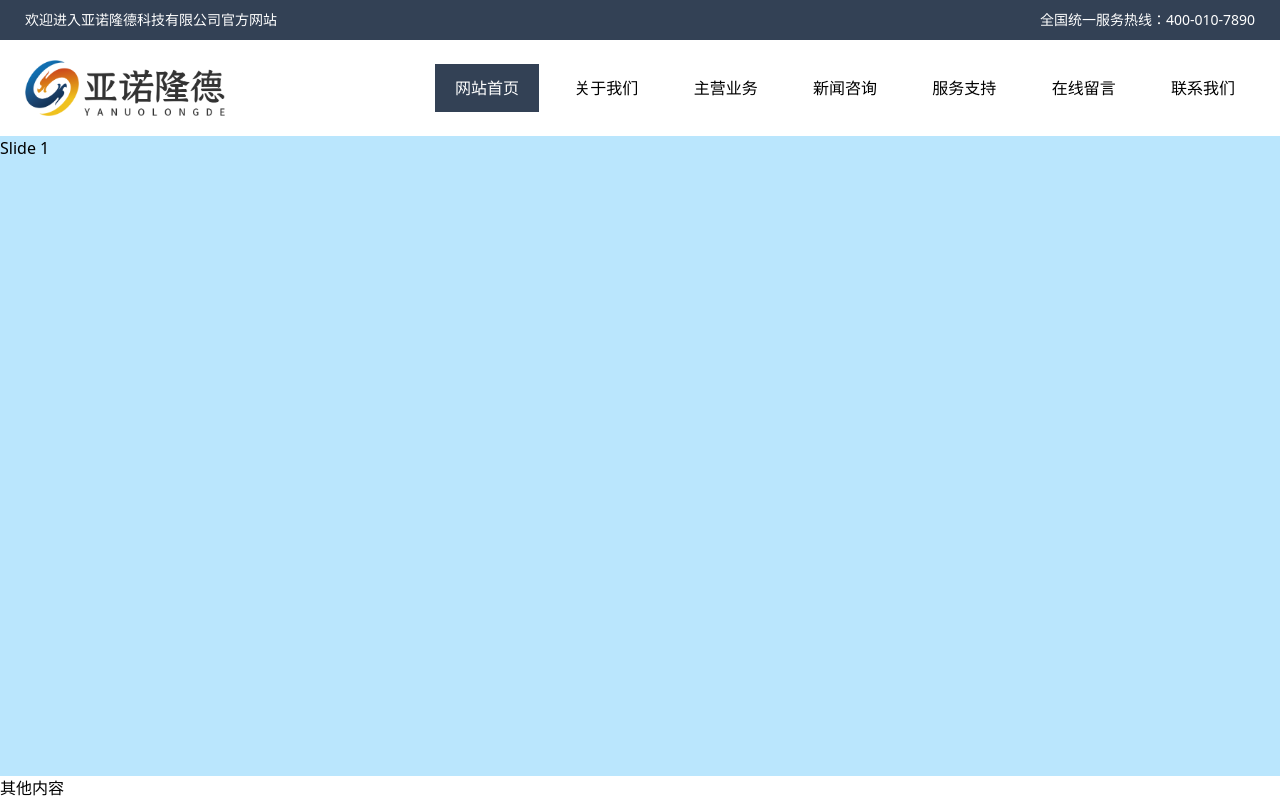
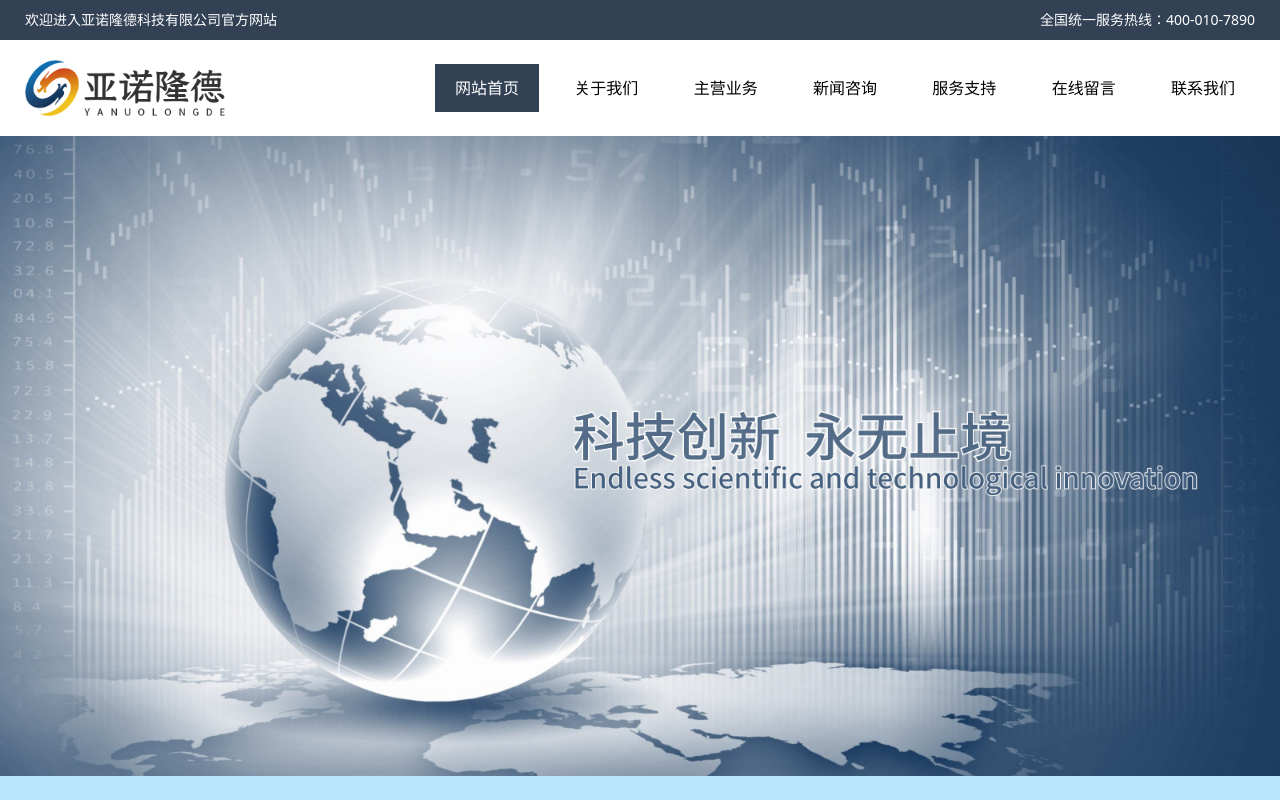
Before and after one commit to zhangjq0830/official_website, a Nuxt app: page / in a window 1280 px wide. Shown: the top 800 px of the page. Built offline with nearby package versions, Linux system fonts and the light colour scheme.

Commit message:
首页布局

```diff
--- a/pages/index.vue
+++ b/pages/index.vue
@@ -5,10 +5,11 @@ import 'swiper/css';
 
 <template>
   <!-- 轮播图 -->
-  <Swiper class="h-[40rem] bg-sky-200">
-    <SwiperSlide>Slide 1</SwiperSlide>
+  <Swiper class="h-[50rem] max-w-[100rem] bg-sky-200">
+    <SwiperSlide>
+      <img src="@/assets/images/banner01.jpg" alt="Banner01" />
+    </SwiperSlide>
     <SwiperSlide>Slide 2</SwiperSlide>
-    <SwiperSlide>Slide 3</SwiperSlide>
   </Swiper>
 
   <div>其他内容</div>
```
Also changed, not shown: assets/images/banner01.jpg (added).
